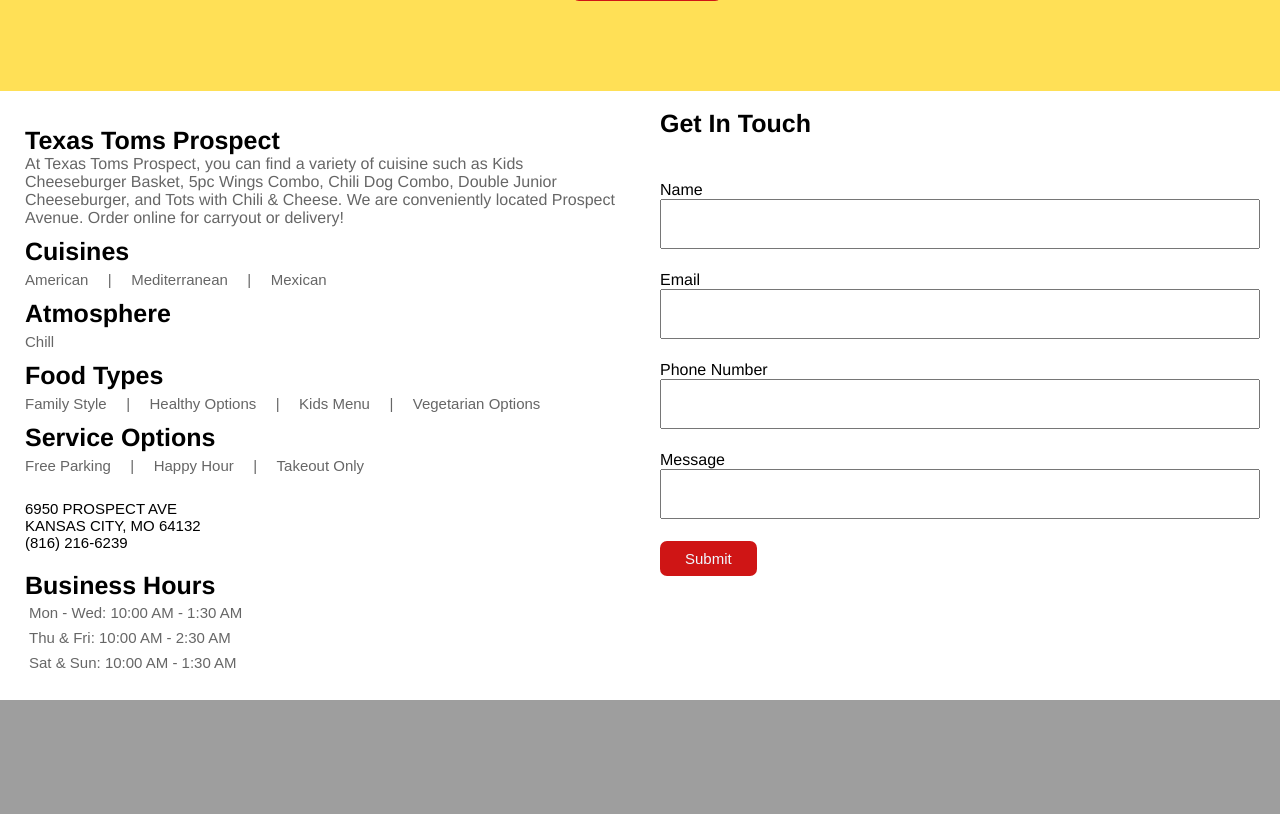
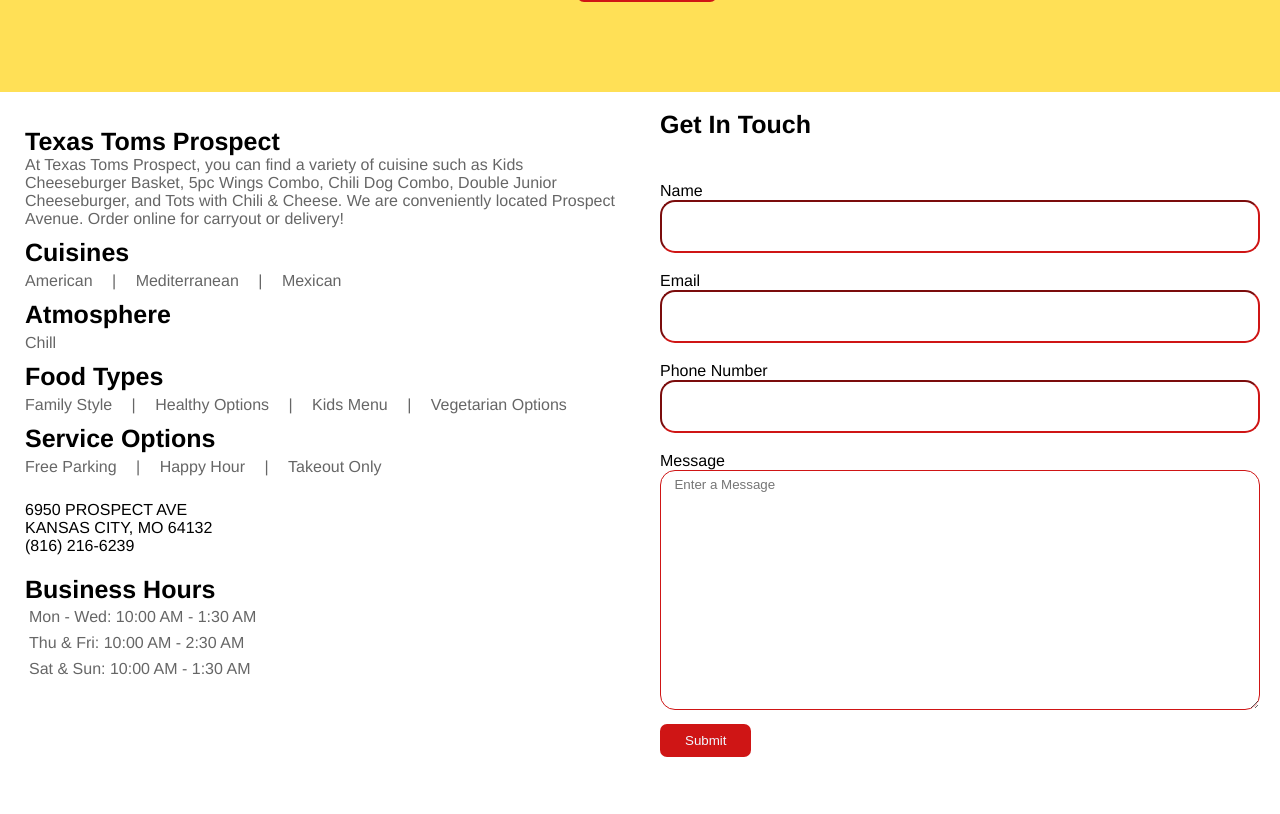
Before and after one commit to Tobitheghost/Tobitheghost.github.io, a Flask app: page /TexasToms in a window 1280 px wide. Shown: the part 2192-3006 px from the top of the page. Before the commit the page ends 2892 px from the top, so only its background shows below. Run offline with Flask 3, Linux system fonts and the light colour scheme.

Commit message:
updated texas tom

```diff
--- a/website/static/texas toms style.css
+++ b/website/static/texas toms style.css
@@ -7,7 +7,25 @@
 body {
     font-family:'Franklin Gothic Medium', 'Arial Narrow', Arial, sans-serif;
 }
-li, a, button {
+
+.logo {
+    justify-content: left;
+    position: relative;
+    right: 80%;
+    height: 5vh;
+    width: 10%;
+    cursor: pointer;
+}
+
+.logo img {
+    justify-content: center;
+    position: relative;
+    height: 100%;
+    width: auto;
+    left: 0px;
+}
+
+header li,header a,header button {
 
     font-family: sans-serif;
     font-weight: 500;
@@ -19,9 +37,11 @@
 header {
     background-color: rgb(255, 224, 86);
     display: flex;
+    height: 10vh;
+    width: 100%;
+    align-items: center;
     justify-content: right;
-    align-items: center;
-    padding: 30px 5%;
+    padding: 10px 5vw 10px 20%;
 }
 
 .nav_link {
@@ -31,6 +51,11 @@
 .nav_links li {
     display: inline-block;
     padding: 0px 10px;
+
+}
+
+.nav_links ,.navButton {
+    display:flex;
 }
 
 .nav_links li a {
@@ -41,6 +66,9 @@
     color: #cf1515;
 }
 
+header button {
+    color: aliceblue;
+}
 button {
     padding: 9px 25px;
     background-color: #cf1515;
@@ -185,6 +213,7 @@
 }
 
 .Form {
+    width: 50vw;
     grid-column-start: 2;
     grid-column-end: 3;
 }
@@ -220,11 +249,6 @@
     list-style: none;
 }
 
-.Form {
-    display: grid;
-    width: 50vw;
-}
-
 .container {
     padding: 0px 20px 0px 20px;
 }
@@ -235,9 +259,28 @@
 .Form div div{
     height: 90px;
 }
+
+.Form .message {
+    height: 32vh;
+    margin-bottom: 2vh;
+}
+.Form button {
+    bottom: 10vh;
+}
+textarea {
+    font-family: Arial, Helvetica, sans-serif;
+    padding: 1%;
+    border-radius: 15px;
+    height: 30vh;
+    width: 100%;
+    border-color: #cf1515;
+}
+
 input {
-    padding: 0px 5px 0px 5px;
-    height: 50px;
+    font-family: Arial, Helvetica, sans-serif;
+    padding: 1%;
+    height: 4em;
+    border-radius: 15px;
     width: 100%;
-    font-size: 30px;
+    border-color: #cf1515;
 }
--- a/website/templates/texas toms.html
+++ b/website/templates/texas toms.html
@@ -9,13 +9,14 @@
     </head>
     <body>
         <header>
+            <a class="logo" href="{{ url_for('homePage.home') }}"><img src="{{url_for('static', filename='logo.png')}}" alt="Logo" class="logo"></a>
             <nav>
                 <ul class="nav_links">
                     <li><a href="#">Home</a></li>
                     <li><a href="#">Contact</a></li>
                 </ul>
             </nav>
-            <a href="#"><button>ORDER ONLINE</button></a>
+            <a  class="navButton" href="#"><button>ORDER ONLINE</button></a>
         </header>
 
         <div class="hero" style="background-image: url('static/hero.jpg');">
@@ -134,10 +135,10 @@
                     </div>
                     <div class="message">
                         <p>Message</p>
-                        <input type="text">
+                        <textarea name="contact_msg" rows="6" cols="60" placeholder="  Enter a Message" autocomplete="off" required></textarea>
                     </div>
-                    <div type="submit">
-                        <button>Submit</button>
+                    <div class="contactButton">
+                        <button type="submit">Submit</button>
                     </div>
                 </div>
             </div>
```
